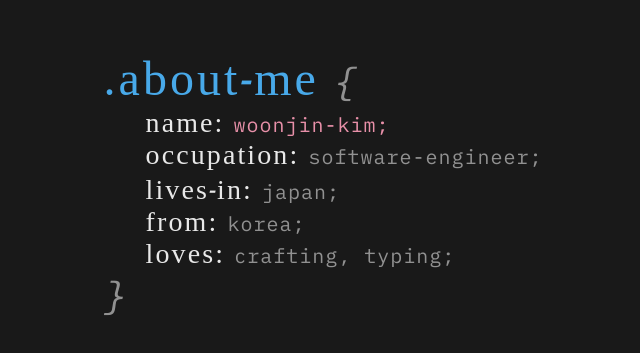
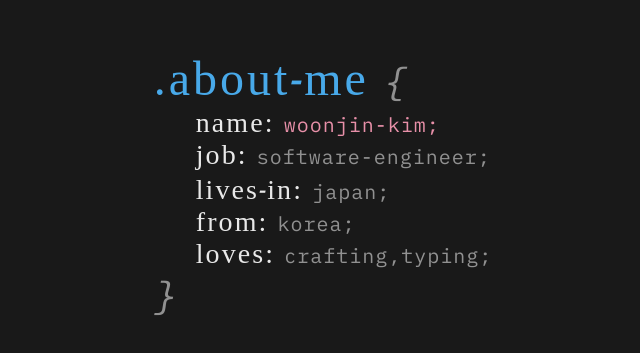
Before and after one commit to vaporwavy/woonjin.kim, a plain HTML site: page index.html in a window 1280 px wide. Shown: the part 217-570 px from the top of the page, without its empty margins (317-957 px from the left). Drawn offline with Linux system fonts and the light colour scheme; a web font is replaced by a local one.

Commit message:
Update index.html

```diff
--- a/index.html
+++ b/index.html
@@ -11,10 +11,10 @@
       <section>
         <span class="head-title">.about<span class="head-hyphen">-</span>me </span><span class="brace">{</span><br>
         <span class="head">name: </span><span class="item item-name">woonjin-kim;</span><br>
-        <span class="head">occupation: </span><span class="item">software-engineer;</span><br>
+        <span class="head">job: </span><span class="item">software-engineer;</span><br>
         <span class="head">lives<span class="head-hyphen">-</span>in: </span><span class="item">japan;</span><br>
         <span class="head">from: </span><span class="item">korea;</span><br>
-        <span class="head">loves: </span><span class="item">crafting, typing;</span><br>
+        <span class="head">loves: </span><span class="item">crafting,typing;</span><br>
         <span class="brace">}</span>
       </section>
     </div>
```
